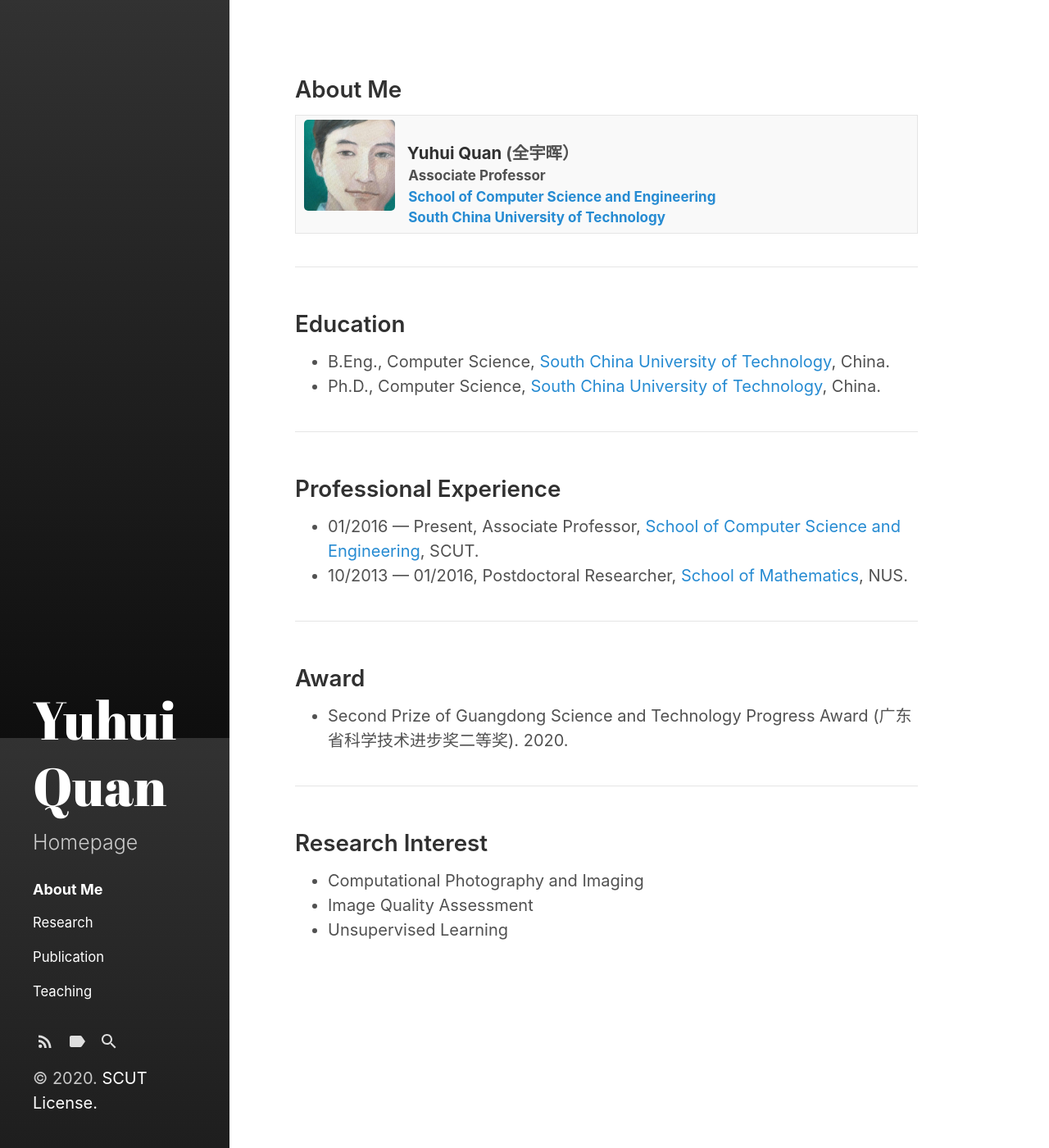
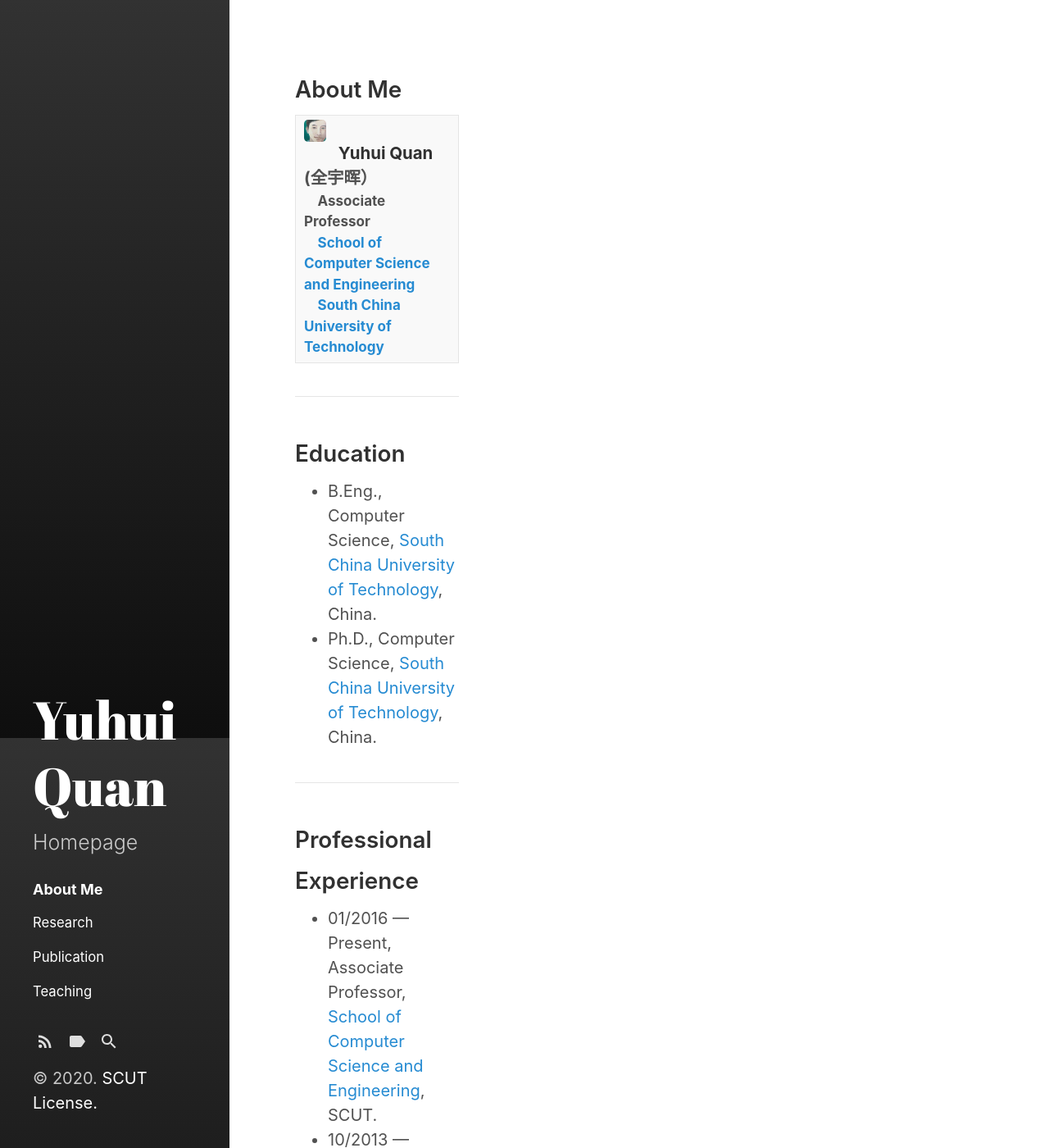
Before and after one commit to Dofboom/Dofboom.github.io, a Jekyll site: the page built from index.html, in a window 1280 px wide and 1400 px high. Shown: the whole window at 82% size. Built offline with Jekyll 4.4.1, drawn with Linux system fonts in a browser that asks for light colours; the list of posts is cut into pages by our own code.

Commit message:
Update _layout.scss

```diff
--- a/_sass/hydeout/_layout.scss
+++ b/_sass/hydeout/_layout.scss
@@ -230,7 +230,7 @@ body {
     }
 
     > * {
-      max-width: 38rem;
+      max-width: 10rem;
       padding: 0;
     }
   }
```
